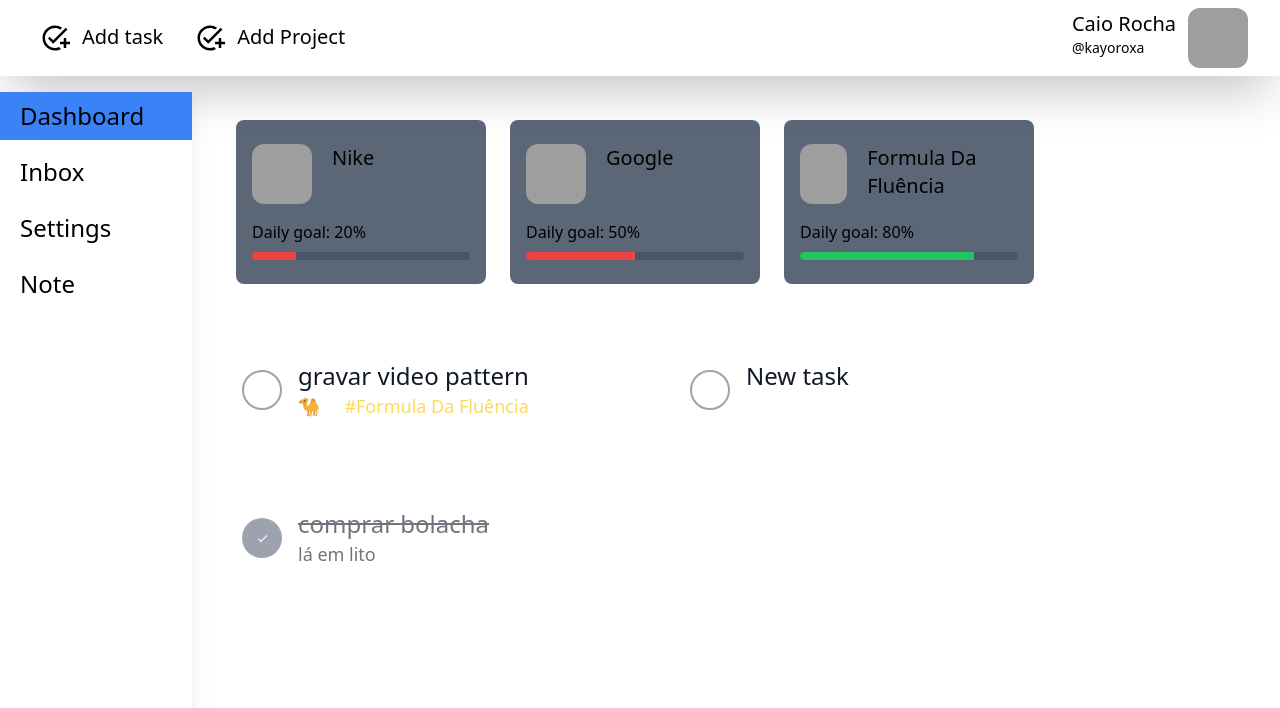
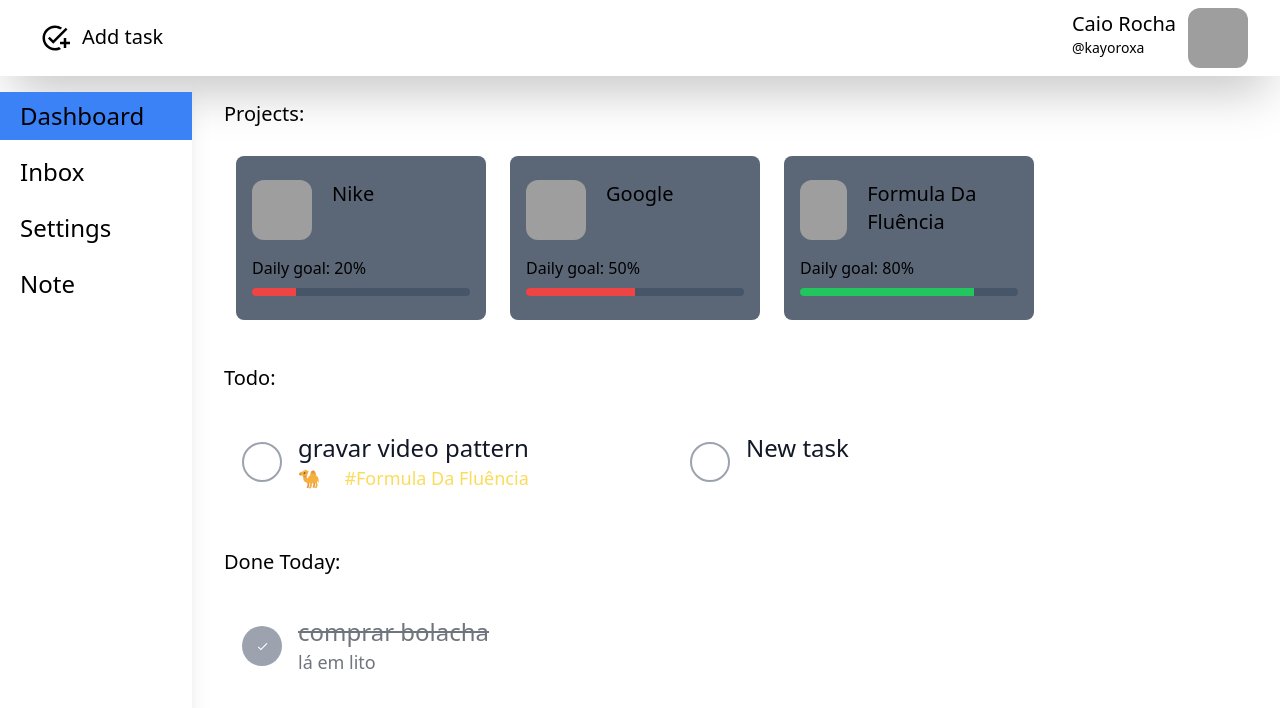
Before and after one commit to kayoroxa/checkmaty, a Next.js app: page / in a window 1280 px wide. Shown: the top 708 px of the page. Built offline with nearby package versions, Linux system fonts and the light colour scheme; data requests are answered from the project's data file; grey boxes are pictures that could not be loaded.

Commit message:
create fix

```diff
--- a/src/atoms/Container.tsx
+++ b/src/atoms/Container.tsx
@@ -11,13 +11,13 @@
 }) {
   return (
     <div>
-      {/* <div className="flex gap-2">
+      <div className="flex gap-2">
         {title && <h1 className="text-xl mb-2 ml-2">{title}</h1>}
-        <IoMdAddCircleOutline
+        {/* <IoMdAddCircleOutline
           size={30}
           className="dark:fill-white hover:fill-green-500 hover:cursor-pointer"
-        />
-      </div> */}
+        /> */}
+      </div>
       <div
         className={`dark:bg-slate-700/40 flex-1 rounded-2xl w-full p-5 max-h-[50vh] flex-wrap flex  gap-6 ${
           flex ? 'flex' : ''
--- a/src/hooks/useTasks.ts
+++ b/src/hooks/useTasks.ts
@@ -104,8 +104,6 @@
     },
     {
       onSuccess: () => {
-        const { setTaskSelected } = useTaskStore()
-        debugger
         queryClient.invalidateQueries('tasks')
         queryClient.invalidateQueries('subTasks')
         setTaskSelected(null)
--- a/src/molecules/Header.tsx
+++ b/src/molecules/Header.tsx
@@ -1,9 +1,7 @@
 import { MdAddTask } from 'react-icons/md'
 import SquareImg from '../atoms/SquareImg'
 import { useTasks } from '../hooks/useTasks'
-import { queryClient } from '../pages/_app'
 import { useTaskStore } from '../store/useTaskStore'
-import { Task } from '../utils/types/_Task'
 
 function ButtonOp({
   title,
@@ -33,19 +31,18 @@
         <ButtonOp
           title="Add task"
           onClick={async () => {
-            const tasks =
-              (queryClient.getQueryState('tasks')?.data as Task[]) || []
-
             createTask({
               title: 'New task',
               description: '',
               userId: '359051936857588309',
               inMainView: true,
               done: false,
+              parentId: false,
+              projectId: false,
             })
           }}
         />
-        <ButtonOp title="Add Project" onClick={() => {}} />
+        {/* <ButtonOp title="Add Project" onClick={() => {}} /> */}
       </section>
 
       <div className="-mt-2">
```
